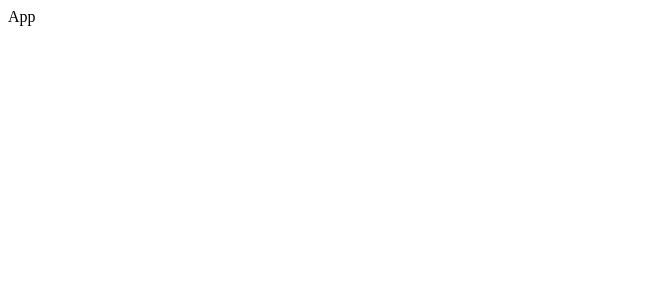
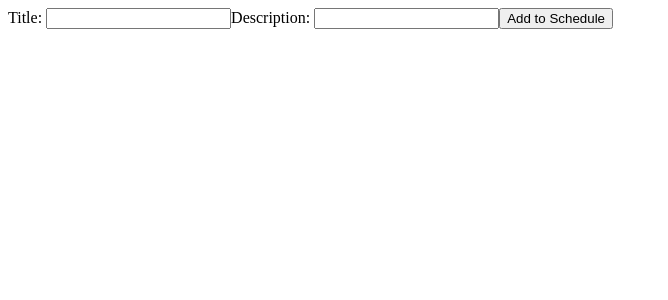
Before and after one commit to Manohar7730/Schedule-Maker, a React (Vite) app: page / in a window 1280 px wide. Shown: the top 300 px of the page, without its empty margins (0-668 px from the left). Built offline with nearby package versions, Linux system fonts and the light colour scheme.

Commit message:
added form with controlled input

```diff
--- a/src/App.jsx
+++ b/src/App.jsx
@@ -1,5 +1,23 @@
-import React from "react";
+import React, { useState } from "react";
+import Form from "./components/Form";
 
 export default function App() {
-  return <div>App</div>;
+  const [schedule, setSchedule] = useState({
+    title: "",
+    description: "",
+    checked: false,
+  });
+  const handleChange = (e) => {
+    const { name, value } = e.target;
+    setSchedule((prevSchedule) => ({
+      ...prevSchedule,
+      [name]: value,
+    }));
+  };
+
+  return (
+    <div>
+      <Form schedule={schedule} handleChange={handleChange} />
+    </div>
+  );
 }
--- /dev/null
+++ b/src/components/Form.jsx
@@ -0,0 +1,27 @@
+import React from "react";
+
+export default function Form({ schedule, handleChange }) {
+  return (
+    <div>
+      <form>
+        <label htmlFor="schedule">Title: </label>
+        <input
+          id="schedule"
+          type="text"
+          name="title"
+          value={schedule.title}
+          onChange={handleChange}
+        />
+        <label htmlFor="description">Description: </label>
+        <input
+          id="description"
+          type="text"
+          name="description"
+          value={schedule.description}
+          onChange={handleChange}
+        />
+        <button type="submit"> Add to Schedule </button>
+      </form>
+    </div>
+  );
+}
```
